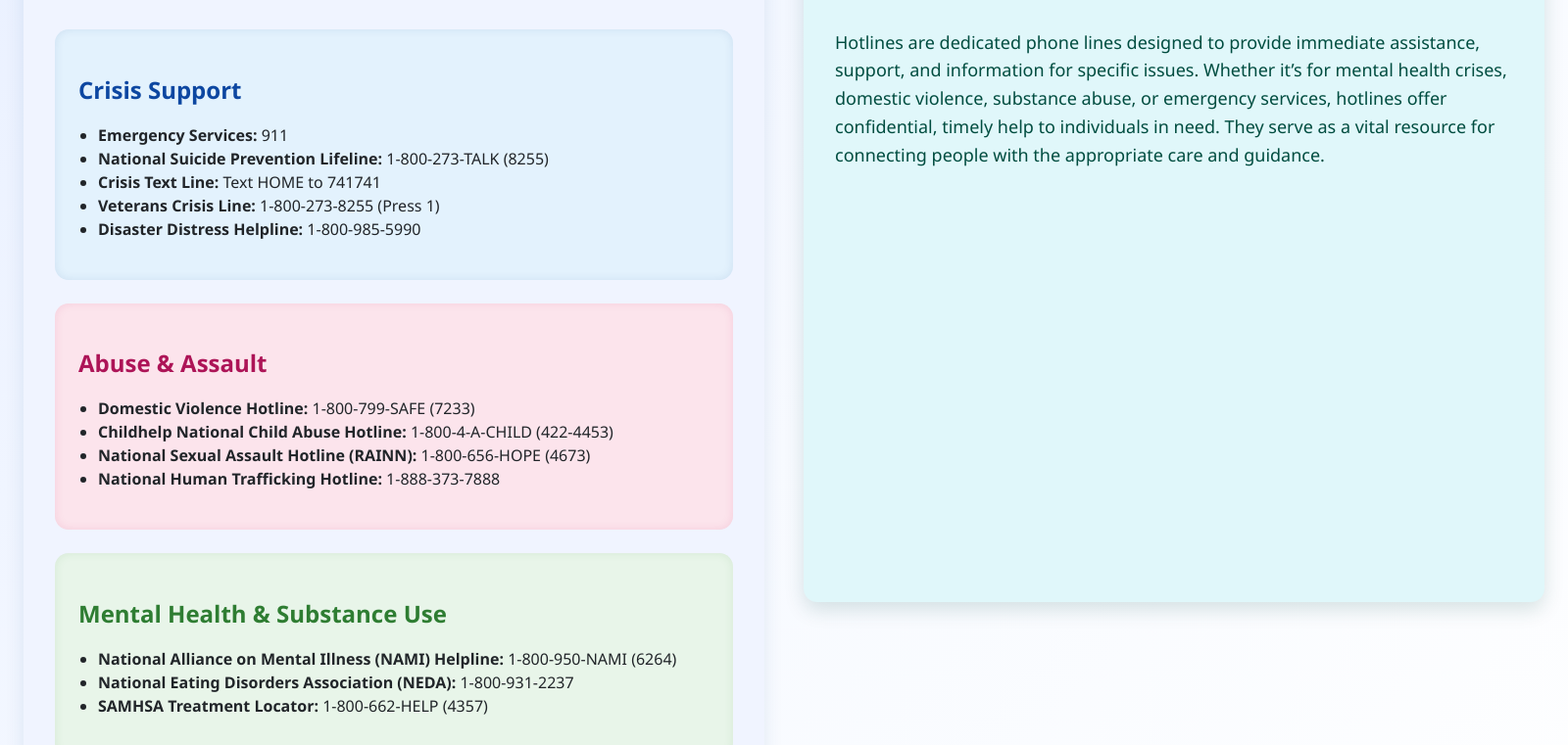
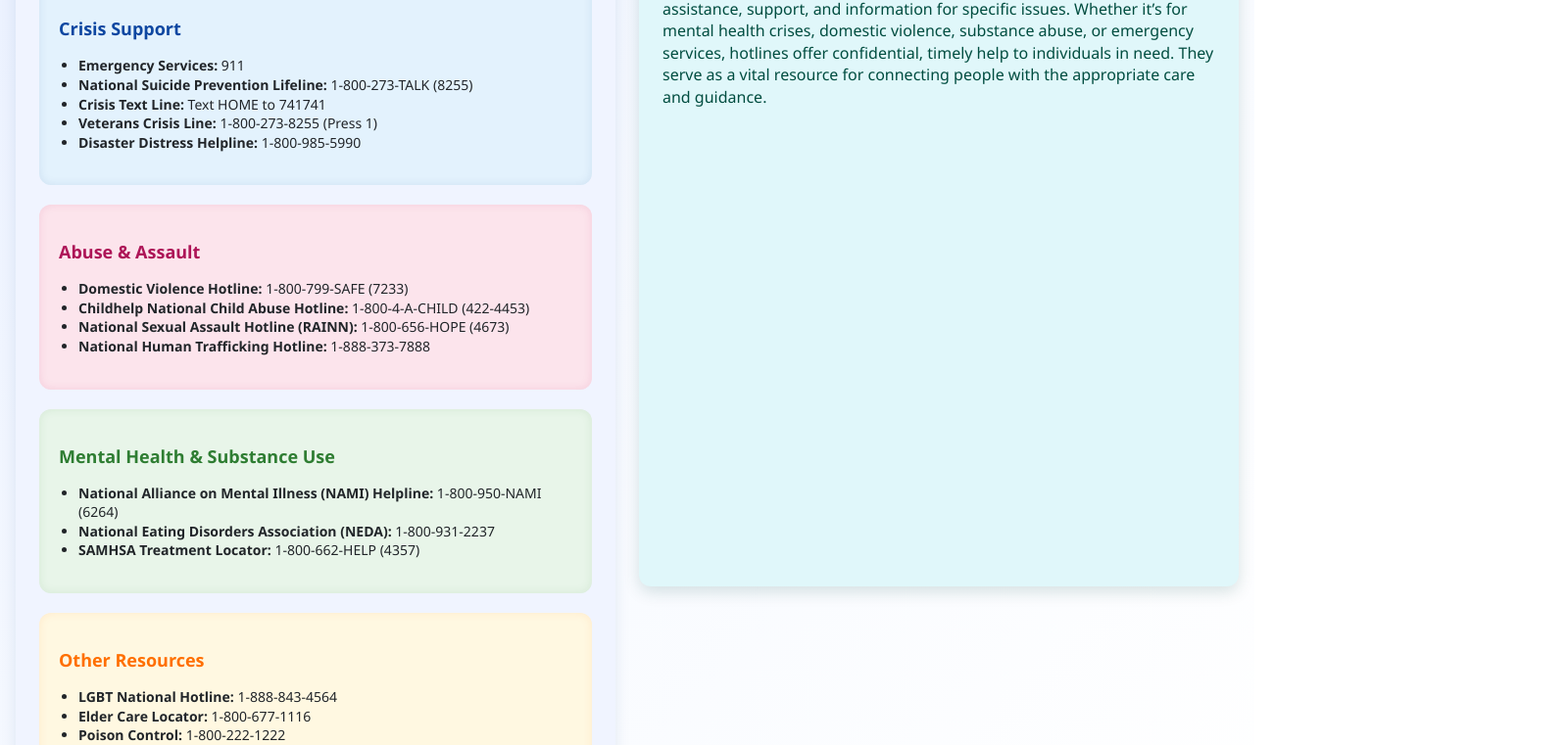
Before and after one commit to SujayO372/MentalHealthProject, a React (Vite) app in the folder MentalHealthProject/: page /hotlines in a window 1280 px wide. Shown: the part 237-998 px from the top of the page at 98% size, 1600 px wide, since content can reach past the window. Built offline with nearby package versions, Linux system fonts and the light colour scheme.

Commit message:
small changes

```diff
--- a/MentalHealthProject/src/pages/Checkin.jsx
+++ b/MentalHealthProject/src/pages/Checkin.jsx
@@ -57,10 +57,23 @@
   return (
     <>
       <NavBar />
-      <div style={{ overflowX: 'auto' }}>
-        <div style={{ display: 'flex', height: '100vh', minWidth: '1600px' }}>
+      <div style={{ overflowX: 'auto', backgroundColor: '#fff', minHeight: '100vh', padding: '40px' }}>
+        <div style={{ display: 'flex', gap: '30px', maxWidth: '1200px', margin: '0 auto' }}>
           {/* Mood Selector Panel */}
-          <div style={{ flex: 0.4, padding: '40px', backgroundColor: '#e3f2fd', color: '#000' }}>
+          <div
+            style={{
+              flex: 0.4,
+              padding: '40px',
+              backgroundColor: '#e3f2fd',
+              color: '#000',
+              borderRadius: '10px',
+              boxShadow: '0 0 10px rgba(0,0,0,0.1)',
+              minWidth: '280px',
+              display: 'flex',
+              flexDirection: 'column',
+              justifyContent: 'center',
+            }}
+          >
             <h2
               style={{
                 marginBottom: '20px',
@@ -68,6 +81,7 @@
                 backgroundColor: '#bbdefb',
                 padding: '10px 15px',
                 borderRadius: '6px',
+                textAlign: 'center',
               }}
             >
               How are you feeling today?
@@ -94,7 +108,7 @@
                 </button>
               ))}
               {selectedMood && (
-                <p style={{ marginTop: '20px', fontSize: '1rem', color: '#000' }}>
+                <p style={{ marginTop: '20px', fontSize: '1rem', color: '#000', textAlign: 'center' }}>
                   You already checked in today!
                 </p>
               )}
@@ -102,25 +116,40 @@
           </div>
 
           {/* Mood Graph Panel */}
-          <div style={{ flex: 2.6, padding: '40px', backgroundColor: '#d6f0f5', color: '#000' }}>
+          <div
+            style={{
+              flex: 0.6,
+              backgroundColor: '#fff',
+              color: '#000',
+              borderRadius: '10px',
+              padding: '40px',
+              boxShadow: '0 0 10px rgba(0,0,0,0.1)',
+              display: 'flex',
+              flexDirection: 'column',
+              alignItems: 'center',
+              minWidth: '600px',
+            }}
+          >
             <h2
               style={{
                 color: '#0d47a1',
                 backgroundColor: '#bbdefb',
                 padding: '10px 15px',
                 borderRadius: '6px',
+                width: '100%',
+                textAlign: 'center',
+                marginBottom: '20px',
               }}
             >
               Your Mood Progression
             </h2>
             <div
               style={{
-                width: '100%',
+                width: '600px',
                 height: '300px',
-                backgroundColor: '#e3f2fd',
+                backgroundColor: '#fff',
                 borderRadius: '10px',
                 border: '1px solid #90caf9',
-                marginTop: '20px',
                 padding: '20px',
                 color: '#000',
               }}
@@ -134,7 +163,7 @@
                     ticks={[1, 2, 3, 4, 5]}
                     stroke="#000"
                     tickFormatter={(value) =>
-                      moods.find((m) => m.value === value)?.label.split(' - ')[0]
+                      moods.find((m) => m.value === value)?.label.split(' ')[1]
                     }
                   />
                   <Tooltip
@@ -151,6 +180,23 @@
                 </LineChart>
               </ResponsiveContainer>
             </div>
+
+            {/* New section below the graph */}
+            <div
+              style={{
+                marginTop: '40px',
+                backgroundColor: '#fff',
+                borderRadius: '10px',
+                padding: '20px',
+                width: '100%',
+                color: '#0d47a1',
+                fontWeight: '600',
+                textAlign: 'center',
+                boxShadow: '0 0 8px rgba(27, 117, 188, 0.15)',
+              }}
+            >
+              Keep tracking your mood daily for better self-awareness and well-being!
+            </div>
           </div>
         </div>
       </div>
--- a/MentalHealthProject/src/pages/Hotlines.jsx
+++ b/MentalHealthProject/src/pages/Hotlines.jsx
@@ -2,99 +2,255 @@
 
 export default function Hotlines() {
   return (
-    <div style={{ fontFamily: "'Segoe UI', Tahoma, Geneva, Verdana, sans-serif", color: '#212529', minHeight: '100vh', background: 'linear-gradient(135deg, #e9f0ff 0%, #f7faff 50%, #ffffff 100%)' }}>
+    <div
+      style={{
+        fontFamily: "'Segoe UI', Tahoma, Geneva, Verdana, sans-serif",
+        color: '#212529',
+        minHeight: '100vh',
+        background: 'linear-gradient(135deg, #e9f0ff 0%, #f7faff 50%, #ffffff 100%)',
+      }}
+    >
       <NavBar />
-      <div style={{ overflowX: 'auto', paddingTop: 80, paddingBottom: 80 }}>
-        <div style={{ display: 'flex', minWidth: 1600, maxWidth: 1800, margin: '0 auto', gap: 40, padding: '0 24px', boxSizing: 'border-box' }}>
-
+      <div style={{ overflowX: 'hidden', paddingTop: 60, paddingBottom: 60 }}>
+        <div
+          style={{
+            display: 'flex',
+            minWidth: 1200, // reduced from 1600
+            maxWidth: 1400, // reduced from 1800
+            margin: '0 auto',
+            gap: 24, // reduced from 40
+            padding: '0 16px',
+            boxSizing: 'border-box',
+          }}
+        >
           {/* Left Panel: Hotline Sections */}
-          <div style={{ flex: 1, backgroundColor: '#f0f4ff', borderRadius: 14, padding: 32, boxShadow: '0 8px 20px rgba(0, 64, 133, 0.1)' }}>
-            <h1 style={{
-              fontSize: 32,
+          <div
+            style={{
+              flex: 1,
+              backgroundColor: '#f0f4ff',
+              borderRadius: 12, // reduced from 14
+              padding: 24, // reduced from 32
+              boxShadow: '0 6px 16px rgba(0, 64, 133, 0.1)',
+            }}
+          >
+            <h1
+              style={{
+                fontSize: 24, // reduced from 32
                 fontWeight: '700',
-              marginBottom: 30,
+                marginBottom: 24, // reduced from 30
                 color: '#004085',
                 letterSpacing: '0.04em',
                 textTransform: 'uppercase',
                 textAlign: 'center',
                 textShadow: '1px 1px 2px rgba(0,64,133,0.15)',
-              userSelect: 'none'
-            }}>
+                userSelect: 'none',
+              }}
+            >
               Emergency Hotlines for Support
             </h1>
 
             {/* Crisis Support */}
-            <section style={{ backgroundColor: '#e3f2fd', padding: 24, borderRadius: 14, marginBottom: 24, boxShadow: 'inset 0 0 10px rgba(0, 64, 133, 0.1)' }}>
-              <h2 style={{ color: '#0d47a1', fontWeight: '700', marginBottom: 16 }}>Crisis Support</h2>
-              <ul style={{ paddingLeft: 20, fontSize: 16, color: '#212529', lineHeight: 1.5 }}>
-                <li><strong>Emergency Services:</strong> 911</li>
-                <li><strong>National Suicide Prevention Lifeline:</strong> 1-800-273-TALK (8255)</li>
-                <li><strong>Crisis Text Line:</strong> Text HOME to 741741</li>
-                <li><strong>Veterans Crisis Line:</strong> 1-800-273-8255 (Press 1)</li>
-                <li><strong>Disaster Distress Helpline:</strong> 1-800-985-5990</li>
+            <section
+              style={{
+                backgroundColor: '#e3f2fd',
+                padding: 20, // reduced from 24
+                borderRadius: 12, // reduced from 14
+                marginBottom: 20, // reduced from 24
+                boxShadow: 'inset 0 0 10px rgba(0, 64, 133, 0.1)',
+              }}
+            >
+              <h2
+                style={{
+                  color: '#0d47a1',
+                  fontWeight: '700',
+                  marginBottom: 14, // reduced from 16
+                  fontSize: 18,
+                }}
+              >
+                Crisis Support
+              </h2>
+              <ul
+                style={{
+                  paddingLeft: 20,
+                  fontSize: 14, // smaller
+                  color: '#212529',
+                  lineHeight: 1.4, // tighter
+                }}
+              >
+                <li>
+                  <strong>Emergency Services:</strong> 911
+                </li>
+                <li>
+                  <strong>National Suicide Prevention Lifeline:</strong> 1-800-273-TALK (8255)
+                </li>
+                <li>
+                  <strong>Crisis Text Line:</strong> Text HOME to 741741
+                </li>
+                <li>
+                  <strong>Veterans Crisis Line:</strong> 1-800-273-8255 (Press 1)
+                </li>
+                <li>
+                  <strong>Disaster Distress Helpline:</strong> 1-800-985-5990
+                </li>
               </ul>
             </section>
 
             {/* Abuse & Assault */}
-            <section style={{ backgroundColor: '#fce4ec', padding: 24, borderRadius: 14, marginBottom: 24, boxShadow: 'inset 0 0 10px rgba(173, 20, 87, 0.1)' }}>
-              <h2 style={{ color: '#ad1457', fontWeight: '700', marginBottom: 16 }}>Abuse & Assault</h2>
-              <ul style={{ paddingLeft: 20, fontSize: 16, color: '#212529', lineHeight: 1.5 }}>
-                <li><strong>Domestic Violence Hotline:</strong> 1-800-799-SAFE (7233)</li>
-                <li><strong>Childhelp National Child Abuse Hotline:</strong> 1-800-4-A-CHILD (422-4453)</li>
-                <li><strong>National Sexual Assault Hotline (RAINN):</strong> 1-800-656-HOPE (4673)</li>
-                <li><strong>National Human Trafficking Hotline:</strong> 1-888-373-7888</li>
+            <section
+              style={{
+                backgroundColor: '#fce4ec',
+                padding: 20,
+                borderRadius: 12,
+                marginBottom: 20,
+                boxShadow: 'inset 0 0 10px rgba(173, 20, 87, 0.1)',
+              }}
+            >
+              <h2
+                style={{
+                  color: '#ad1457',
+                  fontWeight: '700',
+                  marginBottom: 14,
+                  fontSize: 18,
+                }}
+              >
+                Abuse & Assault
+              </h2>
+              <ul
+                style={{
+                  paddingLeft: 20,
+                  fontSize: 14,
+                  color: '#212529',
+                  lineHeight: 1.4,
+                }}
+              >
+                <li>
+                  <strong>Domestic Violence Hotline:</strong> 1-800-799-SAFE (7233)
+                </li>
+                <li>
+                  <strong>Childhelp National Child Abuse Hotline:</strong> 1-800-4-A-CHILD (422-4453)
+                </li>
+                <li>
+                  <strong>National Sexual Assault Hotline (RAINN):</strong> 1-800-656-HOPE (4673)
+                </li>
+                <li>
+                  <strong>National Human Trafficking Hotline:</strong> 1-888-373-7888
+                </li>
               </ul>
             </section>
 
             {/* Mental Health & Substance Use */}
-            <section style={{ backgroundColor: '#e8f5e9', padding: 24, borderRadius: 14, marginBottom: 24, boxShadow: 'inset 0 0 10px rgba(46, 125, 50, 0.1)' }}>
-              <h2 style={{ color: '#2e7d32', fontWeight: '700', marginBottom: 16 }}>Mental Health & Substance Use</h2>
-              <ul style={{ paddingLeft: 20, fontSize: 16, color: '#212529', lineHeight: 1.5 }}>
-                <li><strong>National Alliance on Mental Illness (NAMI) Helpline:</strong> 1-800-950-NAMI (6264)</li>
-                <li><strong>National Eating Disorders Association (NEDA):</strong> 1-800-931-2237</li>
-                <li><strong>SAMHSA Treatment Locator:</strong> 1-800-662-HELP (4357)</li>
+            <section
+              style={{
+                backgroundColor: '#e8f5e9',
+                padding: 20,
+                borderRadius: 12,
+                marginBottom: 20,
+                boxShadow: 'inset 0 0 10px rgba(46, 125, 50, 0.1)',
+              }}
+            >
+              <h2
+                style={{
+                  color: '#2e7d32',
+                  fontWeight: '700',
+                  marginBottom: 14,
+                  fontSize: 18,
+                }}
+              >
+                Mental Health & Substance Use
+              </h2>
+              <ul
+                style={{
+                  paddingLeft: 20,
+                  fontSize: 14,
+                  color: '#212529',
+                  lineHeight: 1.4,
+                }}
+              >
+                <li>
+                  <strong>National Alliance on Mental Illness (NAMI) Helpline:</strong> 1-800-950-NAMI (6264)
+                </li>
+                <li>
+                  <strong>National Eating Disorders Association (NEDA):</strong> 1-800-931-2237
+                </li>
+                <li>
+                  <strong>SAMHSA Treatment Locator:</strong> 1-800-662-HELP (4357)
+                </li>
               </ul>
             </section>
 
             {/* Other Hotlines */}
-            <section style={{ backgroundColor: '#fff8e1', padding: 24, borderRadius: 14, boxShadow: 'inset 0 0 10px rgba(255, 111, 0, 0.1)' }}>
-              <h2 style={{ color: '#ff6f00', fontWeight: '700', marginBottom: 16 }}>Other Resources</h2>
-              <ul style={{ paddingLeft: 20, fontSize: 16, color: '#212529', lineHeight: 1.5 }}>
-                <li><strong>LGBT National Hotline:</strong> 1-888-843-4564</li>
-                <li><strong>Elder Care Locator:</strong> 1-800-677-1116</li>
-                <li><strong>Poison Control:</strong> 1-800-222-1222</li>
-                <li><strong>National Runaway Safeline:</strong> 1-800-RUNAWAY (786-2929)</li>
+            <section
+              style={{
+                backgroundColor: '#fff8e1',
+                padding: 20,
+                borderRadius: 12,
+                boxShadow: 'inset 0 0 10px rgba(255, 111, 0, 0.1)',
+              }}
+            >
+              <h2
+                style={{
+                  color: '#ff6f00',
+                  fontWeight: '700',
+                  marginBottom: 14,
+                  fontSize: 18,
+                }}
+              >
+                Other Resources
+              </h2>
+              <ul
+                style={{
+                  paddingLeft: 20,
+                  fontSize: 14,
+                  color: '#212529',
+                  lineHeight: 1.4,
+                }}
+              >
+                <li>
+                  <strong>LGBT National Hotline:</strong> 1-888-843-4564
+                </li>
+                <li>
+                  <strong>Elder Care Locator:</strong> 1-800-677-1116
+                </li>
+                <li>
+                  <strong>Poison Control:</strong> 1-800-222-1222
+                </li>
+                <li>
+                  <strong>National Runaway Safeline:</strong> 1-800-RUNAWAY (786-2929)
+                </li>
               </ul>
             </section>
           </div>
 
           {/* Right Panel: Description */}
-          <div style={{
+          <div
+            style={{
               flex: 1,
               backgroundColor: '#e0f7fa',
-            borderRadius: 14,
-            padding: 32,
-            boxShadow: '0 8px 20px rgba(0, 77, 64, 0.15)',
+              borderRadius: 12,
+              padding: 24,
+              boxShadow: '0 6px 16px rgba(0, 77, 64, 0.15)',
               color: '#004d40',
-            fontSize: 18,
-            lineHeight: 1.6,
+              fontSize: 16, // reduced from 18
+              lineHeight: 1.4, // tighter line height
               userSelect: 'text',
-            maxHeight: 'calc(100vh - 160px)',
+              maxHeight: 'calc(100vh - 140px)',
               overflowY: 'auto',
-          }}>
-            <h2 style={{
-              marginBottom: 20,
+            }}
+          >
+            <h2
+              style={{
+                marginBottom: 16, // reduced from 20
                 fontWeight: '700',
                 color: '#00796b',
                 letterSpacing: '0.03em',
                 userSelect: 'none',
-            }}>
+                fontSize: 20,
+              }}
+            >
               What Are Hotlines?
             </h2>
             <p>
-              Hotlines are dedicated phone lines designed to provide immediate assistance, support, and information for specific issues.
-              Whether it’s for mental health crises, domestic violence, substance abuse, or emergency services, hotlines offer confidential, timely help to individuals in need.
-              They serve as a vital resource for connecting people with the appropriate care and guidance.
+              Hotlines are dedicated phone lines designed to provide immediate assistance, support, and information for specific issues. Whether it’s for mental health crises, domestic violence, substance abuse, or emergency services, hotlines offer confidential, timely help to individuals in need. They serve as a vital resource for connecting people with the appropriate care and guidance.
             </p>
           </div>
         </div>
--- a/MentalHealthProject/src/pages/Settings.jsx
+++ b/MentalHealthProject/src/pages/Settings.jsx
@@ -121,7 +121,7 @@
   backgroundColor: '#d1e7dd',
   borderRadius: '12px',
   padding: '40px 30px',
-  boxShadow: '0 4px 12px rgba(0,0,0,0.1)',
+  boxShadow: '0 4px 12px rgba(212, 190, 190, 0.1)',
   color: '#14532d',
 };
 
@@ -137,10 +137,10 @@
 
 const container = {
   flex: 3,
-  backgroundColor: '#121314ff',
+  backgroundColor: '#8898a9ff',
   borderRadius: '12px',
   padding: '40px 35px',
-  boxShadow: '0 4px 12px rgba(0,0,0,0.1)',
+  boxShadow: '0 4px 12px rgba(78, 60, 60, 0.1)',
 };
 
 const label = {
--- a/MentalHealthProject/src/pages/Signup.jsx
+++ b/MentalHealthProject/src/pages/Signup.jsx
@@ -142,7 +142,7 @@
 
 // --- Styles ---
 const pageWrapper = {
-  backgroundColor: '#0f1113ff',
+  backgroundColor: '#f5f5f5ff',
   minHeight: '100vh',
   padding: '3rem 1rem',
   fontFamily: "'Segoe UI', Tahoma, Geneva, Verdana, sans-serif",
@@ -196,7 +196,7 @@
 
 const title = {
   marginBottom: '2rem',
-  color: '#2c3e50',
+  color: '#b7babdff',
   textAlign: 'center',
 };
 
```
Also changed, not shown: MentalHealthProject/src/pages/HealthTest.jsx (+111 -143 lines). Lines whose indentation alone changed are shown as unchanged.
